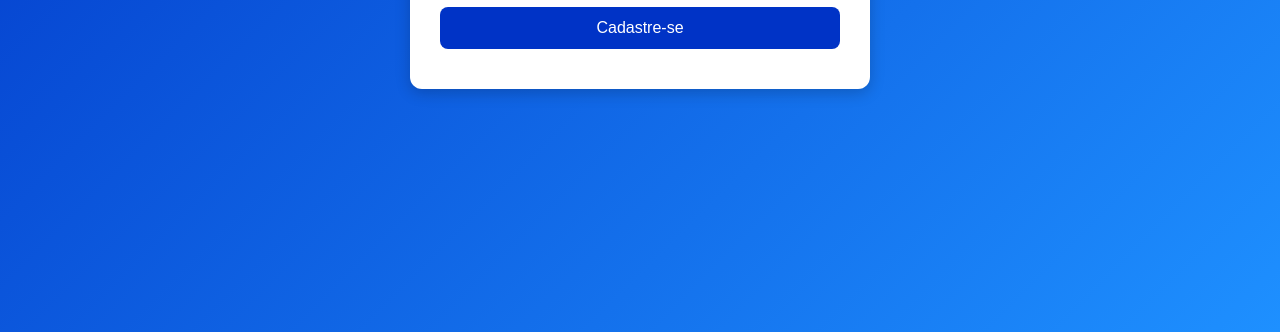
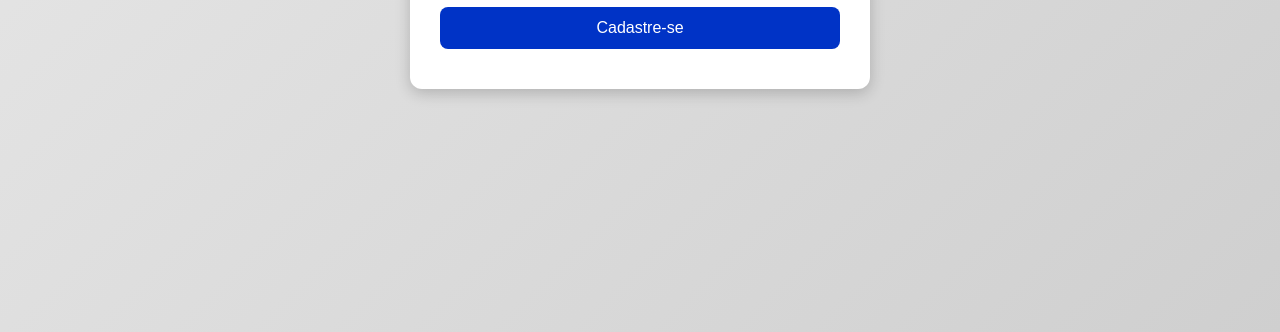
Before and after one commit to importsmoba/playstation5blackfridaycasasbahia, a website: page public/cadastro.html in a window 1280 px wide. Shown: the part 468-800 px from the top of the page. Drawn offline with Linux system fonts and the light colour scheme.

Commit message:
Update cadastro.html

```diff
--- a/public/cadastro.html
+++ b/public/cadastro.html
@@ -8,7 +8,7 @@
   <style>
     body {
       font-family: Arial, sans-serif;
-      background: linear-gradient(135deg, #0033C6, #1E90FF);
+      background: linear-gradient(135deg, #e9e9e9, #cfcfcf);
       height: 100vh;
       margin: 0;
       display: flex;
```
